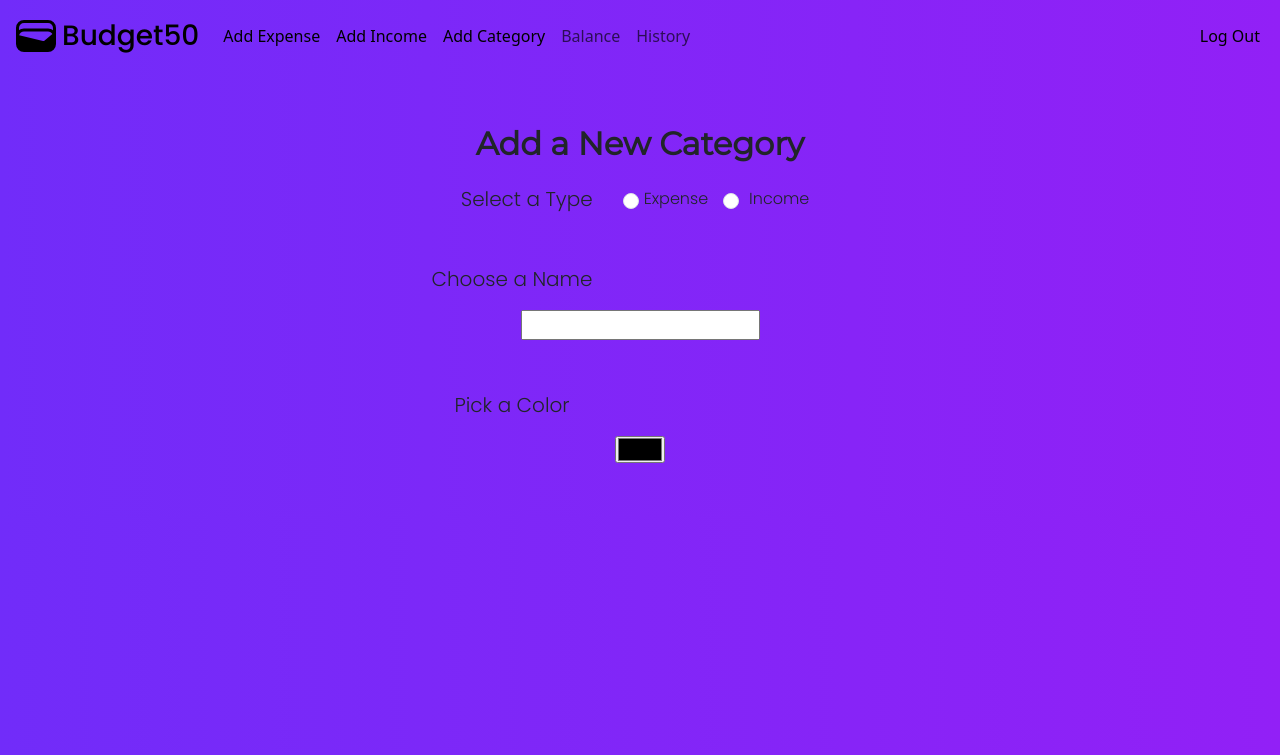
After one commit to fabriortenzi/CS50x-Final-Project, a Flask app: page /category in a window 1280 px wide. The commit adds this page. Shown: the top 755 px of the page. Run offline with Flask 2, Linux system fonts and the light colour scheme; a user stored in the database is signed in; some libraries are stand-ins or nearby versions.

```diff
--- a/app.py
+++ b/app.py
@@ -1,11 +1,12 @@
 import os
 
 from cs50 import SQL
-from flask import Flask, flash, redirect, render_template, request, session
+from flask import Flask, flash, redirect, render_template, request, session, jsonify
 from flask_session import Session
 from tempfile import mkdtemp
 from werkzeug.security import check_password_hash, generate_password_hash
 import datetime
+import json
 
 from helpers import login_required, usd
 
@@ -22,6 +23,11 @@ Session(app)
 
 # Configure CS50 Library to use SQLite database
 db = SQL("sqlite:///budget.db")
+
+
+# Key function to sort categories by percentage
+def get_percentage(record):
+    return record.get('percentage')
 
 
 @app.after_request
@@ -63,15 +69,9 @@ def index():
                 category["degree"] = round(((category["percentage"] / 100) * 180), 1)
                 break
 
-    fill = []
-    full = []
-    for i in range(1, len(categories) + 1):
-        fill.append("fill-"+str(i))
-        full.append("full-"+str(i))
+    categories.sort(key=get_percentage, reverse=True)
 
-    print(categories)
-
-    return render_template("index.html", categories=categories, full=full, fill=fill)
+    return render_template("index.html", categories=categories)
 
 
 @app.route("/login", methods=["GET", "POST"])
@@ -159,17 +159,9 @@ def expense():
     # POST
     else:
         amount = request.form.get("amount")
-        amount = -(int(amount))
-        category_id = request.form.get("category")
-        date = request.form.get("date")
+        category = request.form.get("category")
 
-        # Record the expense
-        db.execute("INSERT INTO expenses (date, total, user_id, category_id) VALUES(?, ?, ?, ?)",
-                   date, amount, session["user_id"], category_id)
-
-        # Update user's cash
-        db.execute("UPDATE users SET balance = balance + ? WHERE id = ?", amount, session["user_id"])
-        db.execute("UPDATE users SET total_expenses = total_expenses + ? WHERE id = ?", amount, session["user_id"])
+        print(amount, category)
 
         return redirect("/")
 
@@ -245,13 +237,9 @@ def balance():
                 category["degree"] = round(((category["percentage"] / 100) * 180), 1)
                 break
 
-    fill = []
-    full = []
-    for i in range(1, len(categories) + 1):
-        fill.append("fill-"+str(i))
-        full.append("full-"+str(i))
+    categories.sort(key=get_percentage, reverse=True)
 
-    return render_template("balance.html", balance=balance, income_number=income_number, expenses=expenses, categories=categories, fill=fill, full=full)
+    return render_template("balance.html", balance=balance, income_number=income_number, expenses=expenses, categories=categories)
 
 
 @app.route("/history")
@@ -266,3 +254,17 @@ def history():
     date = date.strftime("%x")
 
     return render_template("history.html", records=records, date=date)
+
+
+@app.route("/category", methods=["GET", "POST"])
+@login_required
+def category():
+    """Add custom category"""
+
+    # GET
+    if request.method == "GET":
+
+        return render_template("category.html")
+
+    # POST
+    #else:
--- a/static/styles.css
+++ b/static/styles.css
@@ -1,4 +1,11 @@
 @import url('https://fonts.googleapis.com/css2?family=Montserrat:wght@300;400&family=Poppins:wght@300;500&display=swap');
+
+body
+{
+    background: linear-gradient(to right, #712cf9, #9220f6);
+    margin: 0;
+}
+
 
 
 .logo
@@ -19,9 +26,9 @@
 
 .amount
 {
-    font-family: 'Poppins', sans-serif;
-    font-weight: 500;
-    font-size: 40px;
+    font-family: 'Montserrat', sans-serif;
+    font-size: 2rem;
+    font-weight: 600;
 }
 
 .amount input
@@ -42,9 +49,19 @@
     margin-top: 50px;
     display: flex;
     flex-wrap: wrap;
+    align-items: space-between;
+    justify-content: center;
+    gap: 10px 20px;
+    width: 1000px;
+}
+
+.form-container
+{
+    display: flex;
+    flex-direction: column;
     align-items: center;
     justify-content: center;
-    gap: 10px 20px;
+    padding-top: 50px;
 }
 
 .text-categories
@@ -76,26 +93,6 @@
     letter-spacing: 2px;
     transition: background .5s;
     width: 200px;
-}
-
-#bt-exp
-{
-    background: rgba(255, 2, 9, 1);
-}
-
-#bt-inc
-{
-    background: rgba(0, 194, 18, 1);
-}
-
-#bt-exp:hover
-{
-    background-color: rgba(255, 2, 9, 0.82);
-}
-
-#bt-inc:hover
-{
-    background-color: rgba(0, 194, 18, 0.82);
 }
 
 .date
@@ -136,7 +133,7 @@
 {
     margin: 0;
     font-family: 'Montserrat';
-    font-weight: 300;
+    font-weight: 500;
     font-size: 9;
 }
 
@@ -147,7 +144,7 @@
     grid-gap: 80px;
     width: 150px;
     height: 150px;
-    background: #d9d7da;
+    background: #c9c9c9;
     border-radius: 50%;
     margin: 20px;
 }
@@ -162,7 +159,7 @@
     width: 124px;
     height: 124px;
     border-radius: 50%;
-    background: white;
+    background: linear-gradient(to right, #712cf9, #9220f6);;
     line-height: 120px;
     text-align: center;
     margin-top: 13px;
@@ -172,6 +169,14 @@
     z-index: 100;
     font-weight: 500;
     font-size: 2em;
+}
+
+.inside-circle-transp
+{
+    background: rgba(255, 255, 255, .5);
+    width: 124px;
+    height: 124px;
+    border-radius: 50%;
 }
 
 /* End progress bar */
@@ -186,10 +191,10 @@
 #text-expenses
 {
     font-family: 'Montserrat', sans-serif;
-    font-weight: 400;
-    font-size: 20px;
     text-align: center;
     padding-top: 18px;
+    font-size: 2rem;
+    font-weight: 600;
 
 }
 
@@ -203,7 +208,11 @@
 
 .table-container
 {
-    margin: 60px;
+    padding-top: 30px;
+    padding-left: 60px;
+    padding-right: 60px;
+    margin: 0;
+    height: 100vh;
 }
 
 .table-center-text
@@ -221,9 +230,6 @@
 #balance-number
 {
     margin-top: 20px;
-    font-family: 'Poppins', sans-serif;
-    font-weight: 500;
-    font-size: 30px;
     text-align: center;
 }
 
@@ -235,3 +241,59 @@
     font-weight: 400;
     font-size: 17px;
 }
+
+.type-categories
+{
+    display: flex;
+    align-items: center;
+    justify-content: center;
+}
+
+.type
+{
+    font-family: 'Poppins', sans-serif;
+    font-weight: 300;
+    font-size: 20px;
+    margin-right: 30px;
+    margin-top: 0;
+    margin-left: 0;
+    margin-bottom: 0;
+}
+
+.value-checkbox-type
+{
+    margin-left: 5px;
+    margin-right: 10px;
+    font-family: 'Poppins', sans-serif;
+    font-weight: 300;
+    font-size: 16px;
+}
+
+.main-index
+{
+    background: linear-gradient(to right, #712cf9, #9220f6);
+    height: 100vh;
+}
+
+.container-main
+{
+    background: rgba(255, 255, 255, .5);
+    height: 100vh;
+}
+
+.input-amount-expense
+{
+    border: none;
+    outline: none;
+    background: rgba(255, 255, 255, .3);
+    padding: 1rem 1.5rem;
+    padding-left: calc(1.5rem * 2.5);
+    border-radius: 100px;
+    width: 100%;
+    transition: background .5s;
+}
+
+.input-amount-expense:focus
+{
+    background: white;
+}
--- a/templates/balance.html
+++ b/templates/balance.html
@@ -8,8 +8,6 @@
         {
             {% for i in range(categories|length) %}
                 --color-bar{{i + 1}}: {{ categories[i]["color"] }};
-                --full-{{i + 1}}: {{full[i]}};
-                --fill-{{i + 1}}: {{fill[i]}};
             {% endfor %}
         }
 
@@ -61,7 +59,7 @@
 
 {% block main %}
     <main>
-        <p id="balance-number">Your Balance: {{ balance|usd }}</p>
+        <p id="balance-number" class="amount">Your Balance: {{ balance|usd }}</p>
         <div class="total-income-expenses-container">
             <p>Total Income: {{ income_number|usd }}</p>
             <p>Total Expenses: {{ expenses|usd }}</p>
@@ -90,7 +88,7 @@
                                     <div class="fill-{{i+1}}"></div>
                                 </div>
                                 <!-- Number -->
-                                <div class="inside-circle"> {{categories[i]["percentage"]}} </div>
+                                <div class="inside-circle"> {{categories[i]["percentage"]}}% </div>
                             </div>
                         </div>
                     </div>
--- /dev/null
+++ b/templates/category.html
@@ -0,0 +1,32 @@
+{% extends "layout.html" %}
+
+{% block title %}
+    Add Category
+{% endblock %}
+
+{% block main %}
+
+    <main class="container-fluid py-5 text-center">
+        <p class="amount">Add a New Category</p>
+        <form action="/category" method="post">
+            <div class="type-categories">
+                <p class="type">Select a Type</p>
+
+                <input type="radio" class="form-check-input" name="type" id="1" value="expense" required>
+                <label for="1" class="value-checkbox-type form-check-label item-center">Expense</label>
+
+                <input type="radio" class="form-check-input form-check-label item-center" name="type" id="2" value="income" required>
+                <label for="2" class="value-checkbox-type">Income</label>
+            </div>
+            <div>
+                <p class="categories">Choose a Name</p>
+                <input type="text">
+            </div>
+            <div>
+                <p class="categories">Pick a Color</p>
+                <input type="color">
+            </div>
+        </form>
+    </main>
+
+{% endblock %}
--- a/templates/history.html
+++ b/templates/history.html
@@ -5,9 +5,10 @@
 {% endblock %}
 
 {% block main %}
-    <main>
+    <main class="main-index">
+        <div class="container-main">
             <div class="table-container">
-            <table class="table">
+                <table class="table table-size">
                     <thead>
                     <tr>
                         <th scope="col">Date</th>
@@ -45,5 +46,6 @@
                     </tbody>
                 </table>
             </div>
+        </div>
     </main>
 {% endblock %}
--- a/templates/income.html
+++ b/templates/income.html
@@ -5,8 +5,10 @@
 {% endblock %}
 
 {% block main %}
-    <main class="container-fluid py-5 text-center">
+    <main class="main-index">
+        <div class="container-main">
             <form action="/income" class="expense-form" method="post">
+                <div class="form-container">
                     <div class="amount">
                         Amount
                         <input type="text" placeholder="$" name="amount" required autocomplete="off">
@@ -30,6 +32,8 @@
                         <input type="date" name="date" required>
                     </div>
                     <button type="submit" id="bt-inc">Add Income</button>
+                </div>
             </form>
+        </div>
     </main>
 {% endblock %}
--- a/templates/layout.html
+++ b/templates/layout.html
@@ -25,7 +25,7 @@
 </head>
 <body>
     <header>
-      <nav class="navbar navbar-expand-lg" style="background-color: #712cf9;">
+      <nav class="navbar navbar-expand-lg" style="background: linear-gradient(to right, #712cf9, #9220f6);">
         <div class="container-fluid">
           <div class="logo">
             <img src="/static/wallet.svg" alt="logo">
@@ -41,6 +41,9 @@
               </li>
               <li class="nav-item">
                 <a class="nav-link active" href={{url_for('income')}}>Add Income</a>
+              </li>
+              <li class="nav-item">
+                <a class="nav-link active" href={{url_for('category')}}>Add Category</a>
               </li>
               <li class="nav-item">
                 <a class="nav-link" aria-current="page" href={{url_for('balance')}}>Balance</a>
@@ -65,4 +68,5 @@
         {% endblock %}
 
 </body>
+
 </html>
--- a/templates/login.html
+++ b/templates/login.html
@@ -5,6 +5,10 @@
 {% endblock %}
 
 {% block main %}
+    <div class="login-card-logo">
+        <img src="/static/wallet.svg">
+        <p class="logo-font">Budget50</p>
+    </div>
     <div class="login-card-header">
         <h1>Sign In</h1>
         <div>Please log in to use platform</div>
--- a/templates/signup.html
+++ b/templates/signup.html
@@ -5,6 +5,10 @@
 {% endblock %}
 
 {% block main %}
+    <div class="login-card-logo">
+        <img src="/static/wallet.svg">
+        <p class="logo-font">Budget50</p>
+    </div>
     <div class="login-card-header">
         <h1>Create Account</h1>
     </div>
```
Also changed, not shown: static/dropdown.js (added, +35 -0 lines), static/login-styles.css (+118 -1 lines), static/sendCategory.js (added, +10 -0 lines), templates/expense.html (+33 -21 lines), templates/index.html (+5 -3 lines), templates/login-layout.html (+11 -5 lines), budget.db, 4 other files. Lines whose indentation alone changed are shown as unchanged.
